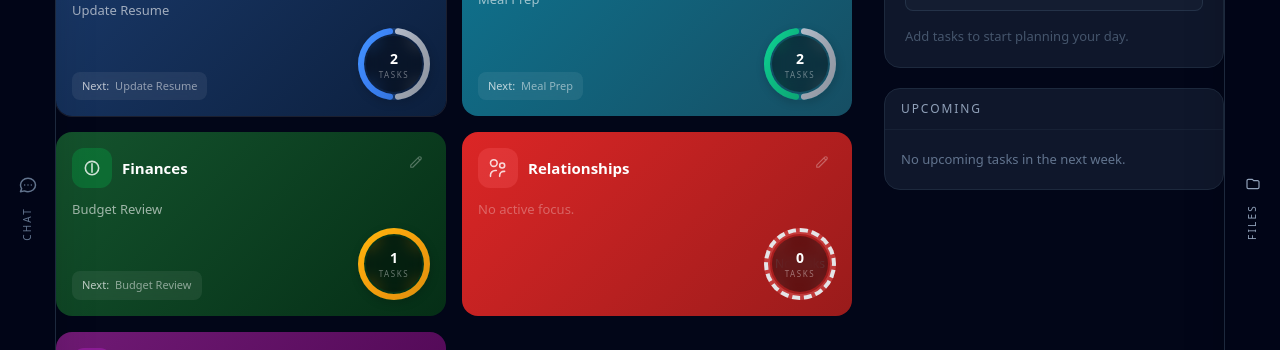
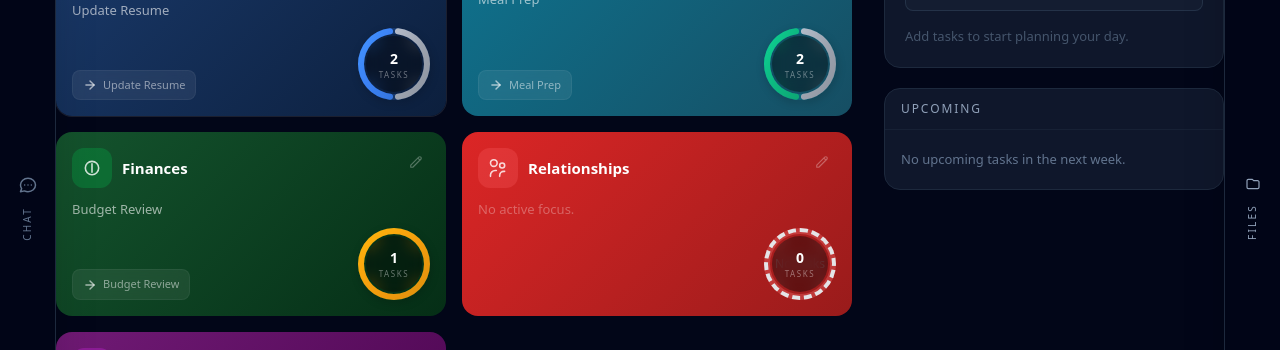
Before and after one commit to attarira/life-os, a Next.js app: page / in a window 1280 px wide. Shown: the part 229-579 px from the top of the page. Built offline with nearby package versions, Linux system fonts and the light colour scheme.

Commit message:
minor ui/ux changes

```diff
--- a/src/components/HomeDashboard.tsx
+++ b/src/components/HomeDashboard.tsx
@@ -108,7 +108,41 @@ const AREA_BADGES: Record<string, string> = {
   default: 'bg-slate-100/70 text-slate-600 dark:bg-slate-800/60 dark:text-slate-300',
 };
 
+const BIRTHDAYS: Array<{ name: string; date: string }> = [
+  { name: 'Mom', date: '03-11' },
+  { name: 'Dad', date: '12-27' },
+  { name: 'Sanaya', date: '12-09' },
+  { name: 'Nani', date: '01-18' },
+  { name: 'Adi', date: '01-18' },
+  { name: 'Amaan', date: '09-15' },
+  { name: 'Aamir', date: '11-02' },
+  { name: 'Arman', date: '02-21' },
+  { name: 'Ilhaam', date: '03-05' },
+  { name: 'Abizer', date: '03-07' },
+  { name: 'Mehreen', date: '03-07' },
+];
 
+function getUpcomingBirthday(): string | null {
+  const now = new Date();
+
+  const month = String(now.getMonth() + 1).padStart(2, '0');
+  const day = String(now.getDate()).padStart(2, '0');
+  const todayKey = `${month}-${day}`;
+
+  const todayBirthdays = BIRTHDAYS.filter(b => b.date === todayKey).map(b => b.name);
+  if (todayBirthdays.length > 0) return todayBirthdays.join(', ');
+
+  const tomorrow = new Date(now);
+  tomorrow.setDate(now.getDate() + 1);
+  const monthT = String(tomorrow.getMonth() + 1).padStart(2, '0');
+  const dayT = String(tomorrow.getDate()).padStart(2, '0');
+  const tomorrowKey = `${monthT}-${dayT}`;
+
+  const tomorrowBirthdays = BIRTHDAYS.filter(b => b.date === tomorrowKey).map(b => b.name);
+  if (tomorrowBirthdays.length > 0) return tomorrowBirthdays.join(', ');
+
+  return null;
+}
 
 function isDueWithinThreeDays(task: Task): boolean {
   if (!task.dueDate || task.status === 'COMPLETED') return false;
@@ -165,6 +199,7 @@ function LifeAreaCard({
   const grad = AREA_GRADIENTS[toneKey] || { gradient: 'linear-gradient(135deg, #253040 0%, #141c28 100%)', iconBg: 'bg-slate-400/20', ringTrack: 'rgba(148,163,184,0.2)' };
 
   const calloutTask = nextSuggestion || highlights[0];
+  const upcomingBirthday = toneKey === 'relationships' ? getUpcomingBirthday() : null;
 
   return (
     <div
@@ -222,8 +257,8 @@ function LifeAreaCard({
 
       {/* Bottom row: action hint | donut ring */}
       <div className="flex items-end justify-between p-4 pt-0">
-        {/* "Next:" callout */}
-        <div className="min-w-0 flex-1">
+        {/* "Next:" callout and Birthday Pill */}
+        <div className="min-w-0 flex-1 flex flex-col items-start gap-1.5">
           {calloutTask && (
             <button
               type="button"
@@ -234,13 +269,27 @@ function LifeAreaCard({
                   onCalloutClick(calloutTaskData);
                 }
               }}
-              className={`inline-flex items-center gap-1.5 rounded-lg px-2.5 py-1.5 text-[11px] max-w-full truncate transition-colors ${grad.titleColor ? 'bg-slate-100/50 text-slate-500 hover:bg-slate-200/50' : 'bg-white/[0.07] backdrop-blur-sm text-white/50 hover:bg-white/[0.12]'}`}
+              className={`inline-flex items-center gap-1.5 rounded-lg px-2.5 py-1.5 text-[11px] max-w-full truncate transition-colors border ${grad.titleColor ? 'bg-slate-100/50 text-slate-500 hover:bg-slate-200/50 border-transparent' : 'bg-white/[0.07] backdrop-blur-sm text-white/50 hover:bg-white/[0.12] border-white/5'}`}
             >
-              <span className={`font-medium shrink-0 ${grad.titleColor ? 'text-slate-600' : 'text-white/70'}`}>
-                Next:
+              <span className={`flex-shrink-0 ${grad.titleColor ? 'text-slate-500' : 'text-white/60'}`}>
+                <svg className="w-3.5 h-3.5" viewBox="0 0 24 24" fill="none" stroke="currentColor" strokeWidth="2.5" strokeLinecap="round" strokeLinejoin="round">
+                  <path d="M5 12h14" />
+                  <path d="m12 5 7 7-7 7" />
+                </svg>
               </span>
               <span className="truncate">{calloutTask}</span>
             </button>
+          )}
+          {upcomingBirthday && (
+            <div className={`inline-flex items-center gap-1.5 rounded-lg px-2.5 py-1.5 text-[11px] max-w-full truncate transition-colors border ${grad.titleColor ? 'bg-rose-100/50 text-rose-600 border-rose-200' : 'bg-red-500/20 text-red-200 border-red-500/30 backdrop-blur-sm'}`}>
+              <svg className="w-3.5 h-3.5 shrink-0" viewBox="0 0 24 24" fill="none" stroke="currentColor" strokeWidth="2.5" strokeLinecap="round" strokeLinejoin="round">
+                <rect x="3" y="8" width="18" height="4" rx="1" />
+                <path d="M12 8v13" />
+                <path d="M19 12v7a2 2 0 0 1-2 2H7a2 2 0 0 1-2-2v-7" />
+                <path d="M7.5 8a2.5 2.5 0 0 1 0-5A4.8 8 0 0 1 12 8a4.8 8 0 0 1 4.5-5 2.5 2.5 0 0 1 0 5" />
+              </svg>
+              <span className="truncate font-medium">{upcomingBirthday}</span>
+            </div>
           )}
         </div>
 
--- a/src/components/TaskPanel.tsx
+++ b/src/components/TaskPanel.tsx
@@ -414,41 +414,33 @@ export function TaskPanel() {
                     <label className="block text-[11px] font-semibold uppercase tracking-[0.16em] text-slate-400 mb-2.5">
                       Planner Recurrence
                     </label>
-                    <select
-                      value={recurrence?.rule || 'none'}
-                      onChange={async (e) => {
-                        const rule = e.target.value;
-                        if (rule === 'none') {
-                          await setRecurrenceAndUpdate(undefined);
-                        } else {
-                          await setRecurrenceAndUpdate({ rule: rule as TaskRecurrence['rule'], daysOfWeek: recurrence?.daysOfWeek || [] });
+                    <div className="flex gap-1.5 flex-wrap">
+                      {['Sun', 'Mon', 'Tue', 'Wed', 'Thu', 'Fri', 'Sat'].map((day, idx) => {
+                        let activeDays: number[] = [];
+                        if (recurrence) {
+                          if (recurrence.rule === 'custom') activeDays = recurrence.daysOfWeek || [];
+                          else if (recurrence.rule === 'daily') activeDays = [0, 1, 2, 3, 4, 5, 6];
+                          else if (recurrence.rule === 'weekdays') activeDays = [1, 2, 3, 4, 5];
+                          else if (recurrence.rule === 'weekends') activeDays = [0, 6];
+                          else if (recurrence.rule === 'mwf') activeDays = [1, 3, 5];
+                          else if (recurrence.rule === 'tth') activeDays = [2, 4];
                         }
-                      }}
-                      className="w-full rounded-xl bg-slate-800/40 border border-slate-700/50 px-4 py-2 text-[13px] text-slate-100 focus:outline-none focus:ring-2 focus:ring-blue-500/30 transition-all cursor-pointer"
-                    >
-                      <option value="none">Does not repeat</option>
-                      <option value="daily">Daily</option>
-                      <option value="weekdays">Weekdays</option>
-                      <option value="weekends">Weekends</option>
-                      <option value="mwf">Mon, Wed, Fri</option>
-                      <option value="tth">Tue, Thu</option>
-                      <option value="custom">Custom Days</option>
-                    </select>
+                        const isSelected = activeDays.includes(idx);
 
-                    {recurrence?.rule === 'custom' && (
-                      <div className="flex gap-1.5 flex-wrap mt-2.5">
-                        {['Sun', 'Mon', 'Tue', 'Wed', 'Thu', 'Fri', 'Sat'].map((day, idx) => {
-                          const isSelected = recurrence.daysOfWeek?.includes(idx);
                         return (
                           <button
                             key={day}
                             type="button"
                             onClick={async () => {
-                                const currentDays = recurrence.daysOfWeek || [];
                               const nextDays = isSelected
-                                  ? currentDays.filter(d => d !== idx)
-                                  : [...currentDays, idx].sort((a, b) => a - b);
-                                await setRecurrenceAndUpdate({ ...recurrence, daysOfWeek: nextDays });
+                                ? activeDays.filter(d => d !== idx)
+                                : [...activeDays, idx].sort((a, b) => a - b);
+
+                              if (nextDays.length === 0) {
+                                await setRecurrenceAndUpdate(undefined);
+                              } else {
+                                await setRecurrenceAndUpdate({ rule: 'custom', daysOfWeek: nextDays });
+                              }
                             }}
                             className={`px-2.5 py-1.5 rounded-lg text-xs font-medium transition-colors ${isSelected ? 'bg-blue-500 text-white shadow-sm shadow-blue-500/20' : 'bg-slate-800 border border-slate-700/50 text-slate-400 hover:text-slate-200 hover:bg-slate-700/50'
                               }`}
@@ -458,7 +450,6 @@ export function TaskPanel() {
                         );
                       })}
                     </div>
-                    )}
                     <p className="mt-2 text-[11px] text-slate-500">Scheduled task will automatically appear on the daily planner.</p>
                   </div>
                 </div>
```
Lines whose indentation alone changed are shown as unchanged.
